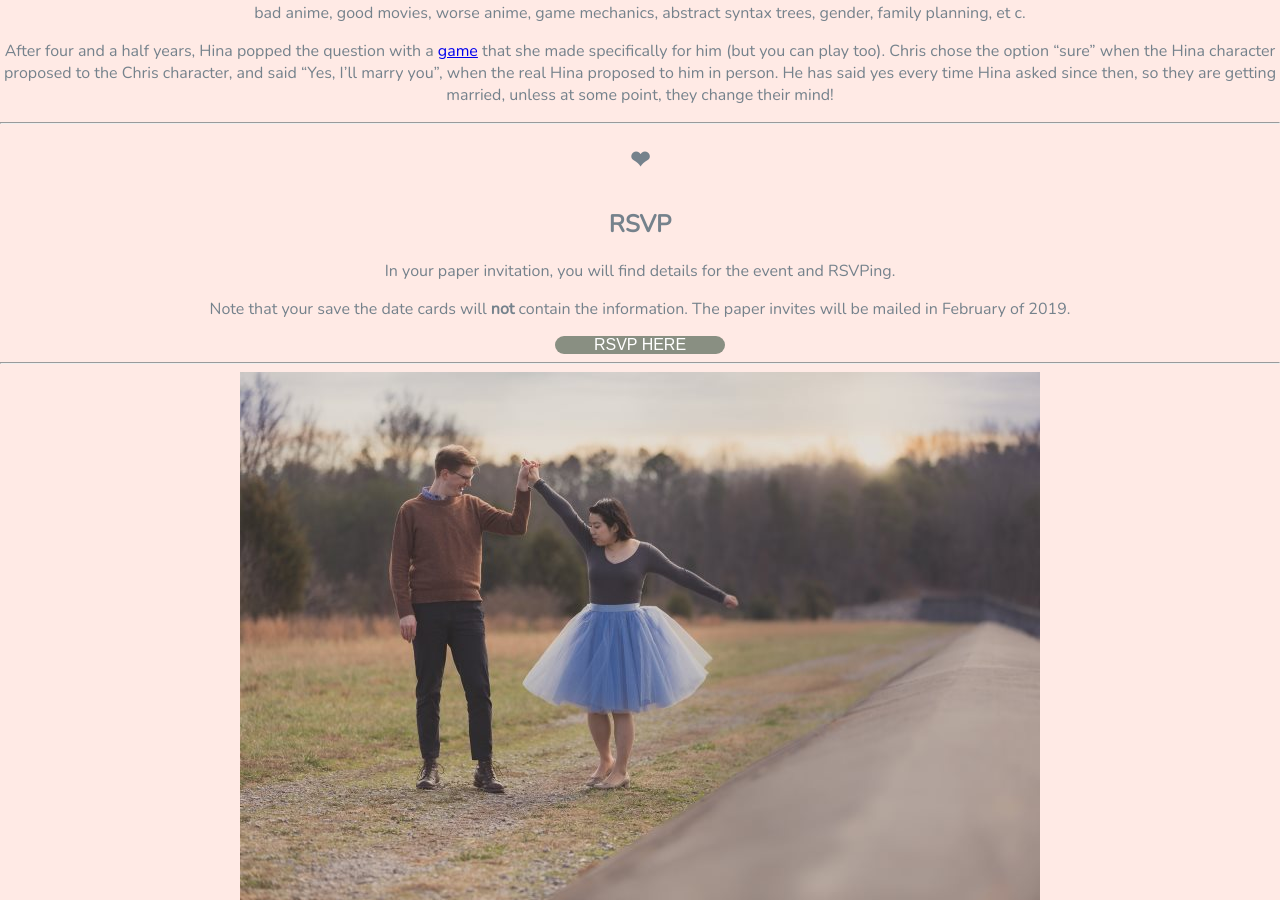
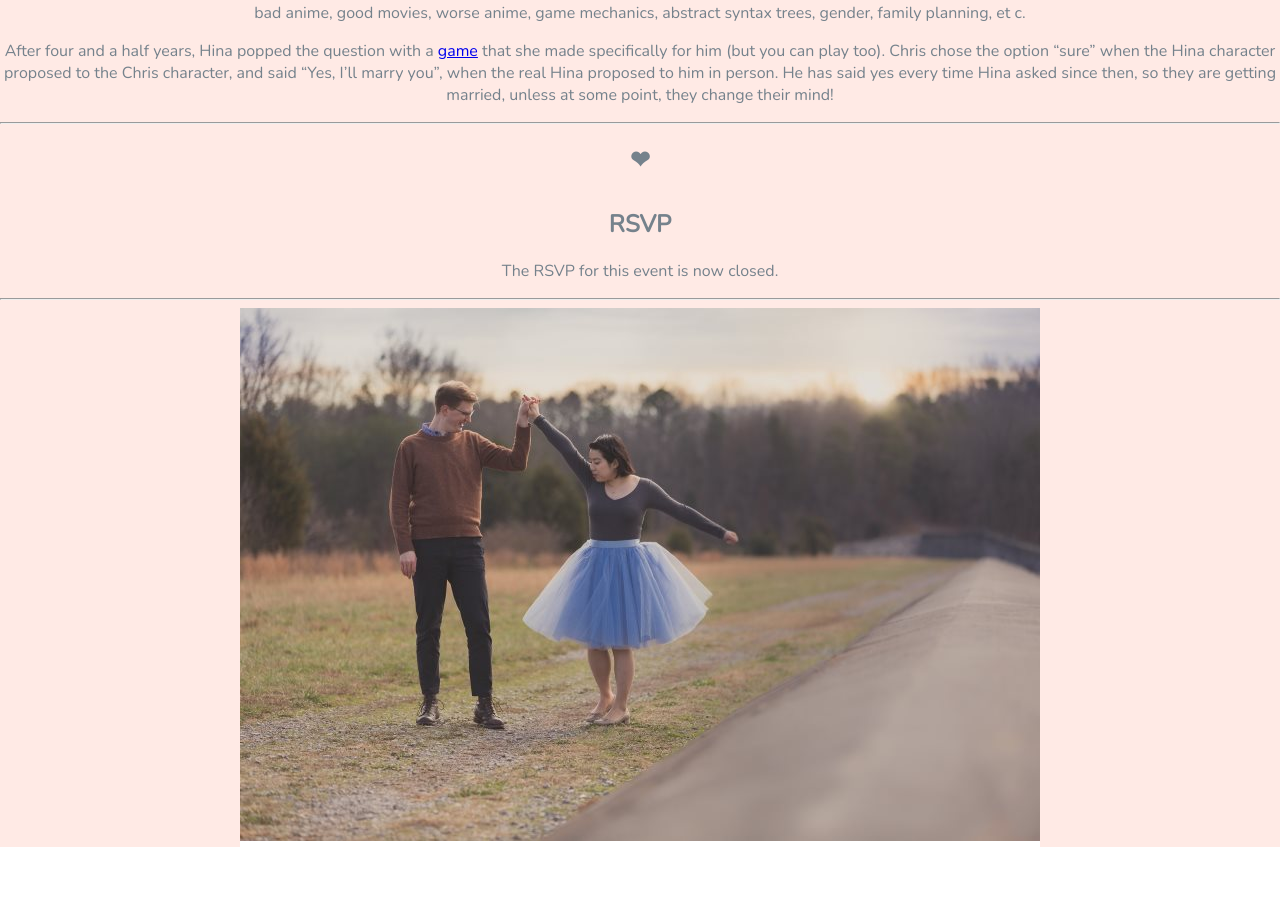
Before and after one commit to hinasakazaki/WeddingDay, a Jekyll site: the page built from index.html, in a window 1280 px wide and 900 px high, scrolled down 1571 px. Built offline with Jekyll 4.4.1, drawn with Linux system fonts in a browser that asks for light colours; some web fonts are replaced.

Commit message:
Updating with RSVP closed.

```diff
--- a/_data/content.yml
+++ b/_data/content.yml
@@ -18,16 +18,7 @@
   full_image: img/twirl.jpg
   alt: twirling in tennessee
   text: |
-    In your paper invitation, you will find details for the event and RSVPing.
-
-    Note that your save the date cards will **not** contain the information.
-    The paper invites will be mailed in February of 2019.
-
-    <div class="button">
-    <a href="https://hinachris2019.app.rsvpify.com/" target="_blank" rel="noopener">
-    RSVP HERE
-    </a>
-    </div>
+    The RSVP for this event is now closed.
 
 - section: Registry
   id: registry
```
